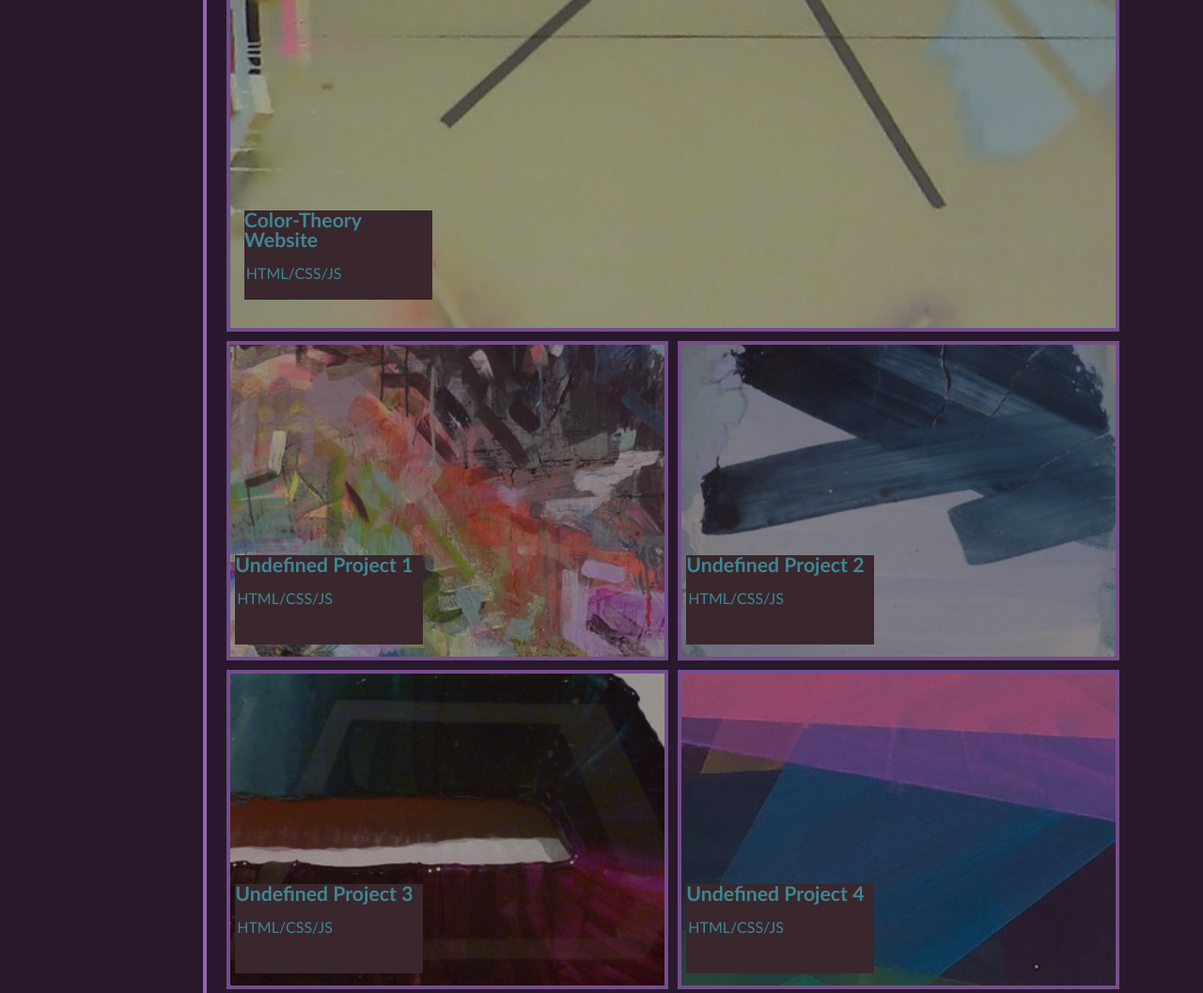
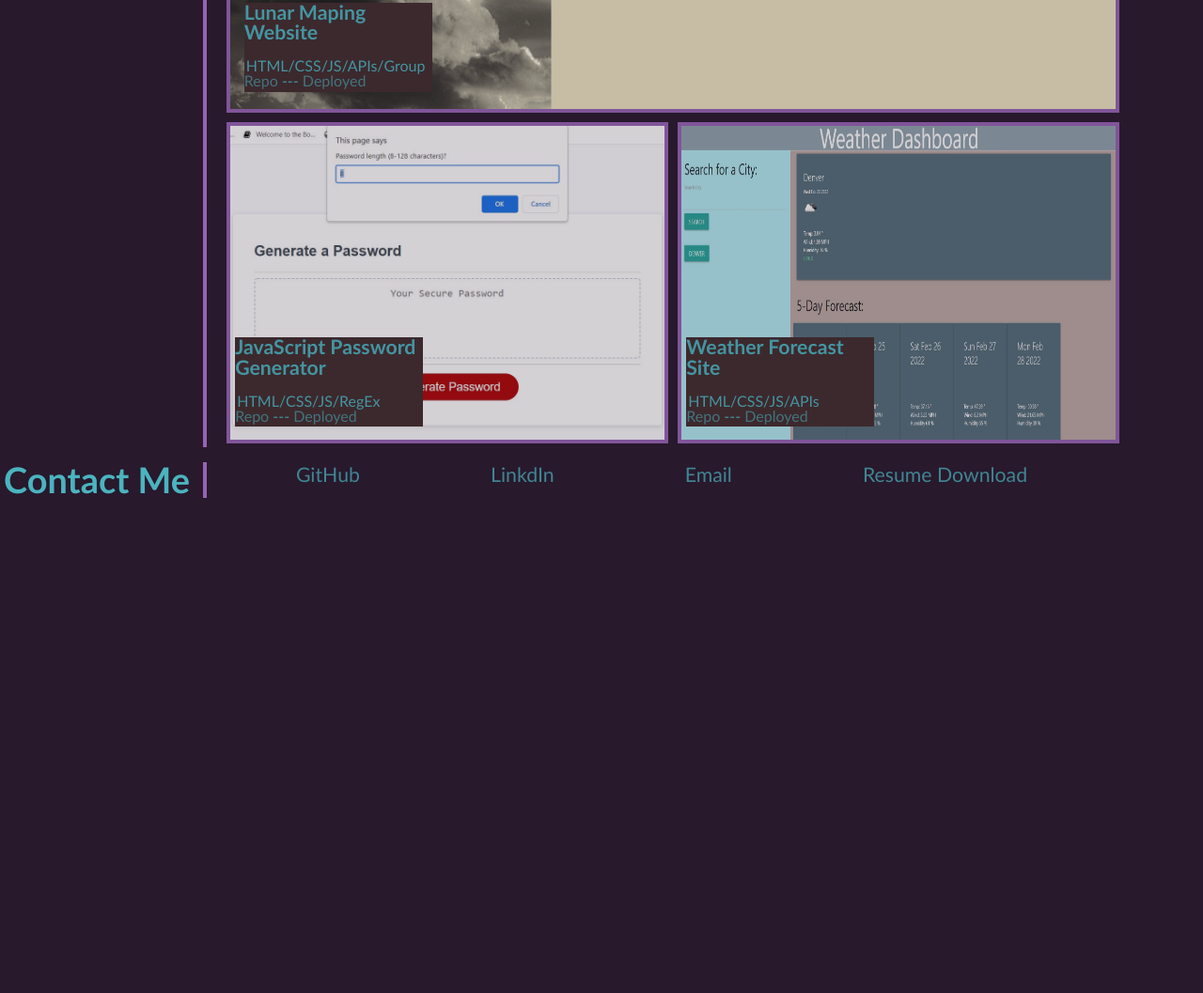
Before and after one commit to DanielMrva/portfolio_website, a plain HTML site: page index.html in a window 1280 px wide. Shown: the part 470-1527 px from the top of the page at 94% size. After the commit the page ends 1003 px from the top, so only its background shows below. Drawn offline with Linux system fonts and the light colour scheme.

Commit message:
updates with actual projects

```diff
--- a/Assets/CSS/style.css
+++ b/Assets/CSS/style.css
@@ -124,6 +124,12 @@ section {
     max-width: 49%;
     position: relative;
     margin: .5%;
+    opacity: .8;
+    transition: .5s;
+}
+
+.card:hover{
+    opacity: 1;
 }
 
 .card:first-of-type {
@@ -146,9 +152,9 @@ section {
     left: 2%;
     background-color: var(--bg2-color);
     width: 15%;
-    height: 10%;
+    height: 15%;
     min-width: 100px;
-    min-height: 65px;
+    min-height: 85px;
 }
 
 /* ID specific styles */
--- a/index.html
+++ b/index.html
@@ -51,59 +51,41 @@
             <!-- flexbox for projects -->
             <div class="projects-flex">
                 <!-- each project is contained in card wich is also the anchor for the linked project -->
-                    <a href="#null" class="card" id="project-1">
-                        <img src="./Assets/images/img1.jpg" alt="Website example showing basic color theory projects generated in HTML & CSS" class="project-img">
+                    <div class="card" id="project-1">
+                        <img src="./Assets/images/moonr8ker.jpg" alt="Website example showing basic color theory projects generated in HTML & CSS" class="project-img">
                         <div class="project-title">
-                            <h3>Color-Theory Website</h3>
+                            <h3>Lunar Maping Website</h3>
                                 <br>
-                            <p class="project-dscr">HTML/CSS/JS</p>
+                            <p class="project-dscr">HTML/CSS/JS/APIs/Group</p>
+                            <a href="https://github.com/DanielMrva/Lunar-Activities">Repo</a>
+                            <span>---</span>
+                            <a href="https://danielmrva.github.io/Lunar-Activities/">Deployed</a>
                         </div>
-                    </a>
+                    </div>
 
-                    <a href="#null" class="card" id="project-2">
-                        <img src="./Assets/images/img2.jpg" alt="Website example showing basic functionality" class="project-img">
+                    <div class="card" id="project-2">
+                        <img src="./Assets/images/password.jpg" alt="image of basic lunar activity tracking website" class="project-img">
                         <div class="project-title">
-                            <h3>Undefined Project  1</h3>
+                            <h3>JavaScript Password Generator</h3>
                                 <br>
-                            <p class="project-dscr">HTML/CSS/JS</p>
+                            <p class="project-dscr">HTML/CSS/JS/RegEx</p>
+                            <a href="https://github.com/DanielMrva/JS_Password_Generator">Repo</a>
+                            <span>---</span>
+                            <a href="https://danielmrva.github.io/JS_Password_Generator/">Deployed</a>
                         </div>
-                    </a>
+                    </div>
 
-                    <a href="#null" class="card" id="project-3">
-                        <img src="./Assets/images/img3.jpg" alt="Website example showing basic functionality" class="project-img">
+                    <div class="card" id="project-3">
+                        <img src="./Assets/images/weather.jpg" alt="Website example showing basic color theory projects generated in HTML & CSS" class="project-img">
                         <div class="project-title">
-                            <h3>Undefined Project 2</h3>
+                            <h3>Weather Forecast Site</h3>
                                 <br>
-                            <p class="project-dscr">HTML/CSS/JS</p>
+                            <p class="project-dscr">HTML/CSS/JS/APIs</p>
+                            <a href="https://github.com/DanielMrva/Weather_Dashboard">Repo</a>
+                            <span>---</span>
+                            <a href="https://danielmrva.github.io/Weather_Dashboard/">Deployed</a>
                         </div>
-                    </a>
-
-                    <a href="#null" class="card" id="project-4">
-                        <img src="./Assets/images/img4.jpg" alt="Website example showing basic functionality" class="project-img">
-                        <div class="project-title">
-                            <h3>Undefined Project 3</h3>
-                            <br>
-                            <p class="project-dscr">HTML/CSS/JS</p>
-                        </div>
-                    </a>
-
-                    <a href="#null" class="card" id="project-5">
-                        <img src="./Assets/images/img5.jpg" alt="Website example showing basic functionality" class="project-img">
-                        <div class="project-title">
-                            <h3>Undefined Project 4</h3>
-                                <br>
-                            <p class="project-dscr">HTML/CSS/JS</p>
-                        </div>
-                    </a>
-
-                    <a href="#null" class="card" id="project-6">
-                        <img src="./Assets/images/img6.jpg" alt="Website example showing basic functionality" class="project-img">
-                        <div class="project-title">
-                            <h3>Undefined Project 5</h3>
-                                <br>
-                            <p class="project-dscr">HTML/CSS/JS</p>
-                        </div>
-                    </a>
+                    </div>
             </div>
 
         </section>
@@ -118,7 +100,8 @@
                 <ul id= "links" >
                     <li><a target="_blank" href="https://github.com/DanielMrva" >GitHub</a></li>
                     <li><a target="_blank" href="https://www.linkedin.com/in/daniel-mrva-1198a671/">LinkdIn</a></li>
-                    <li><a href="#null">Email</a></li>
+                    <li><a href="mailto:mrva.develops@gmail.com">Email</a></li>
+                    <li><a href="./Assets/docs/Daniel-Mrva-Resume.pdf" download>Resume Download</a></li>
                 </ul>
             </div>
 
```
Also changed, not shown: Assets/images/moonr8ker.jpg (added), Assets/images/password.jpg (added), Assets/images/weather.jpg (added), 1 other file.
